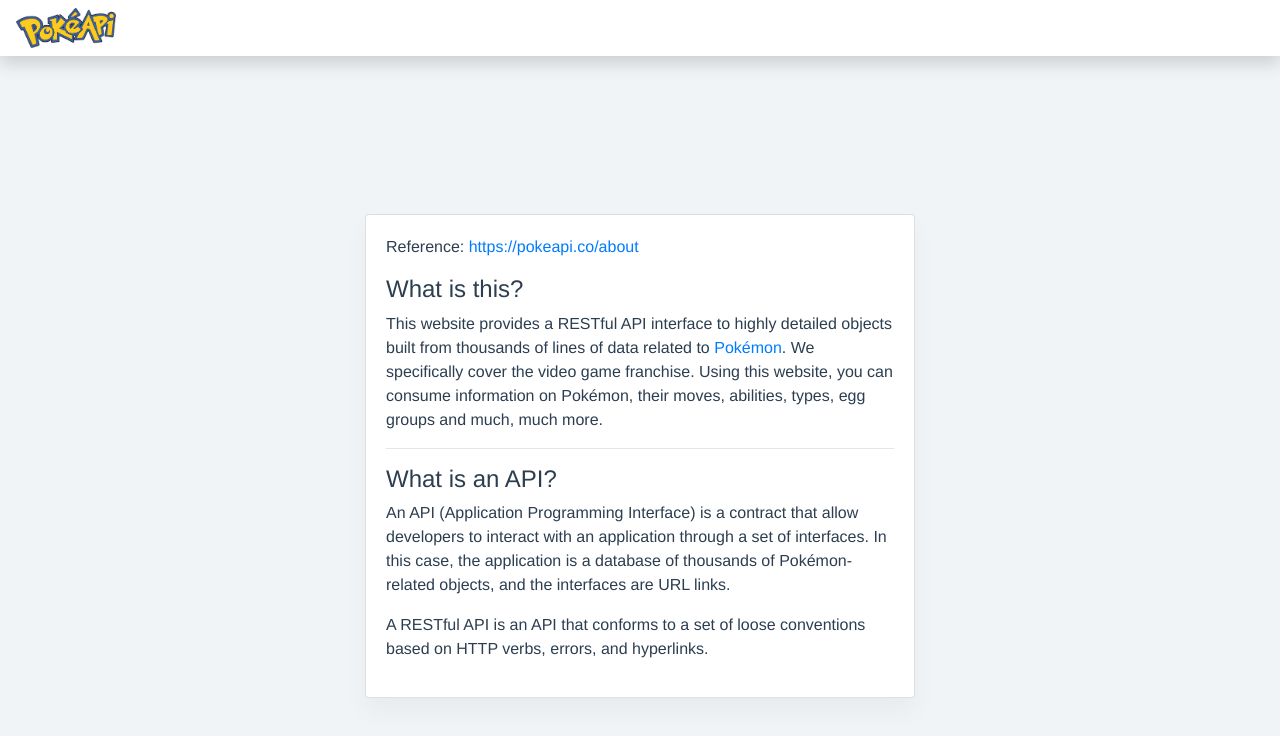
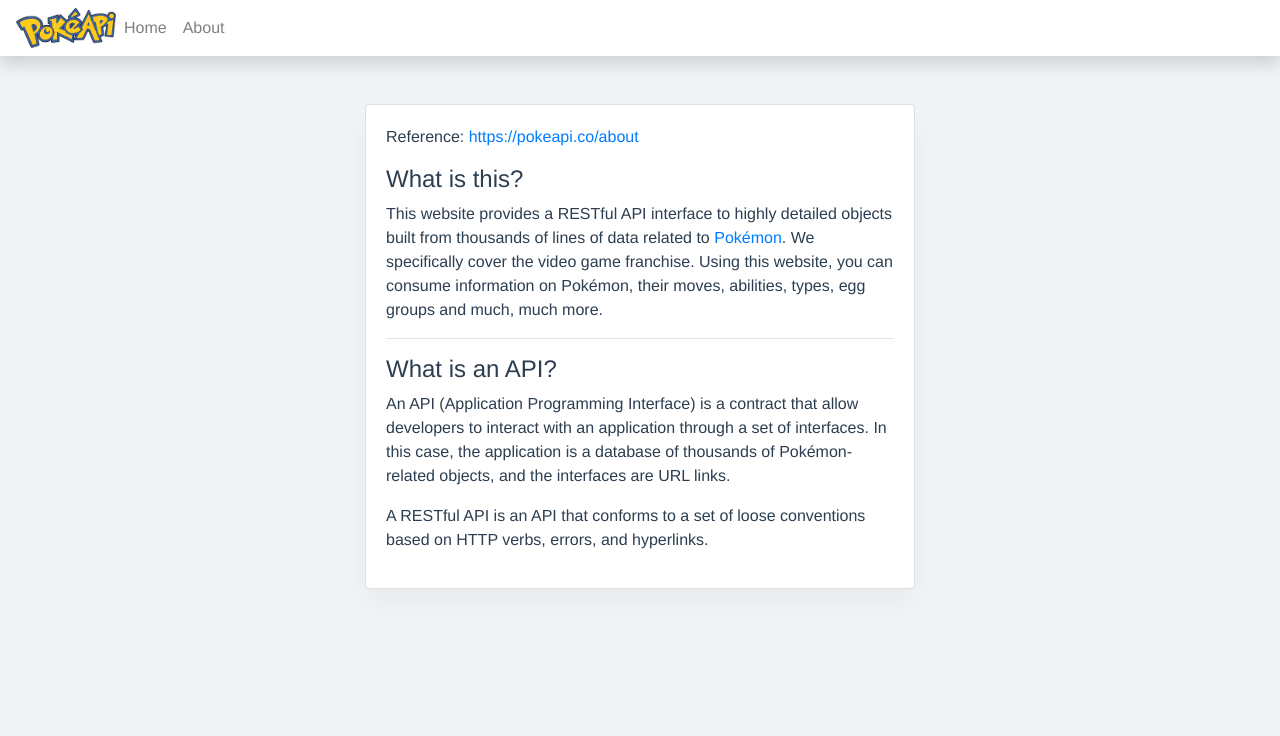
Before and after one commit to lucaspmarra/nuxt-copybase-pokeapi, a Nuxt app: page /about in a window 1280 px wide. Shown: the top 736 px of the page. Built offline with nearby package versions, Linux system fonts and the light colour scheme.

Commit message:
FEAT: update to lower case input and clear value after error

```diff
--- a/components/Navbar.vue
+++ b/components/Navbar.vue
@@ -1,6 +1,11 @@
 <!-- eslint-disable vue/multi-word-component-names -->
 <template>
-  <b-navbar id="navbar" class="shadow navbar sticky-top" toggleable="sm" type="light">
+  <b-navbar
+    id="navbar"
+    class="shadow navbar sticky-top"
+    toggleable="sm"
+    type="light"
+  >
     <b-navbar-nav>
       <b-link to="/">
         <img
@@ -9,6 +14,10 @@
           src="../assets/img/pokeapi.png"
         />
       </b-link>
+
+      <b-nav-item to="/"> Home </b-nav-item>
+
+      <b-nav-item to="/about"> About </b-nav-item>
     </b-navbar-nav>
   </b-navbar>
 </template>
--- a/pages/about.vue
+++ b/pages/about.vue
@@ -1,6 +1,6 @@
 <template>
   <div
-    class="d-flex flex-column min-vh-100 justify-content-center align-items-center"
+    class="d-flex flex-column mt-5 justify-content-center align-items-center"
   >
     <b-card class="about-card">
       <p>
--- a/pages/index.vue
+++ b/pages/index.vue
@@ -18,6 +18,7 @@
             <b-form-input
               id="pokemon-name"
               v-model="pokemonName"
+              autocapitalize="none"
               class="mb-2 mr-sm-2 mb-sm-0"
               type="search"
               placeholder="Please type a Pokemon name"
@@ -30,7 +31,9 @@
               >
             </p>
           </b-form-group>
-          <b-button variant="primary" @click="onSubmit">Search</b-button>
+          <b-button variant="primary" @click.prevent="onSubmit"
+            >Search</b-button
+          >
 
           <b-card-text class="mt-4">
             <article v-if="pokemon.name">
@@ -75,12 +78,15 @@ export default {
       this.loading = true
       try {
         const response = await this.$axios.get(
-          `https://pokeapi.co/api/v2/pokemon/${this.pokemonName}`
+          `https://pokeapi.co/api/v2/pokemon/${this.pokemonName
+            .toLowerCase()
+            .trim()}`
         )
         this.error = false
         this.pokemon = response.data
       } catch (e) {
         this.error = e
+        this.pokemon.name = ''
       } finally {
         this.loading = false
       }
```
